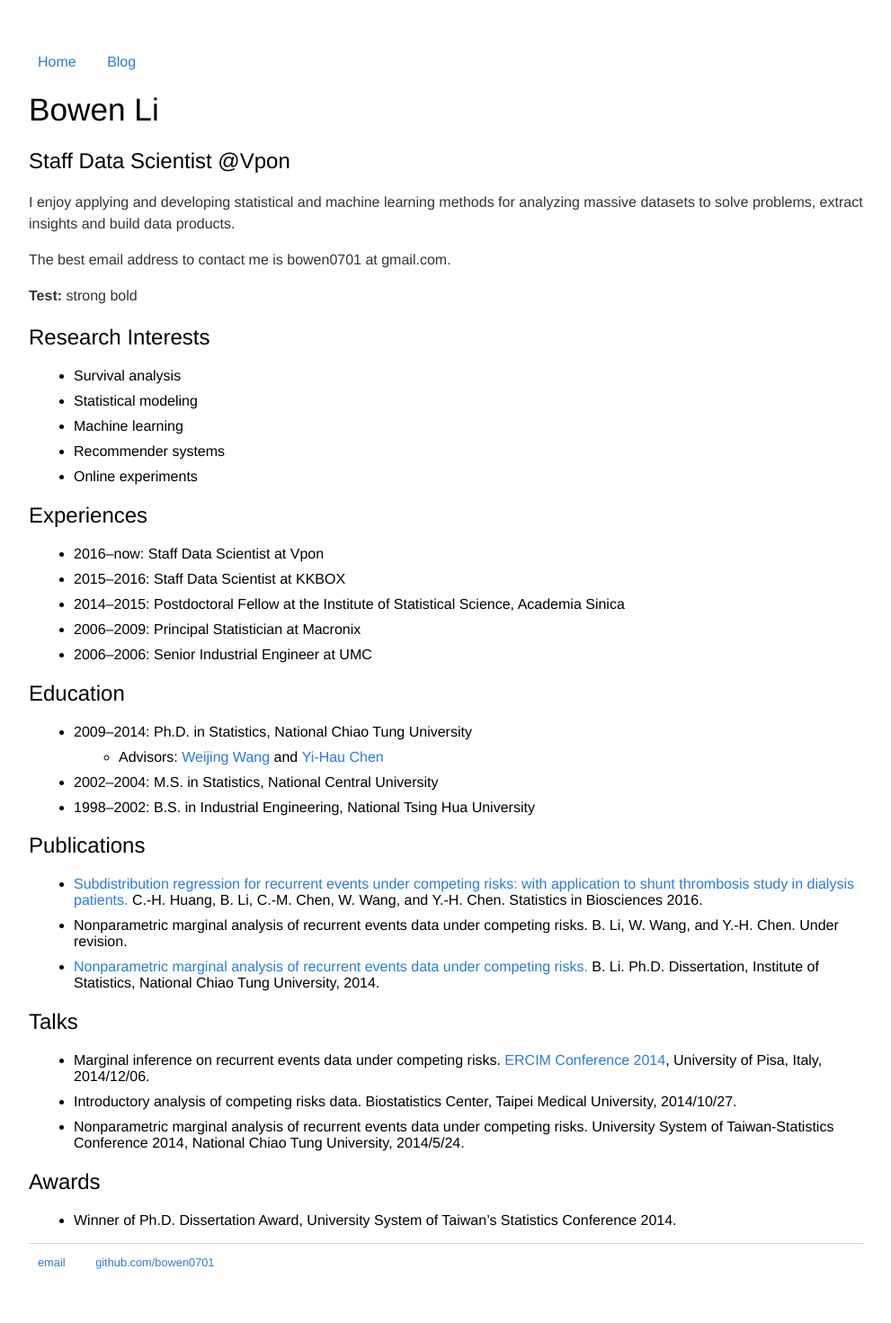
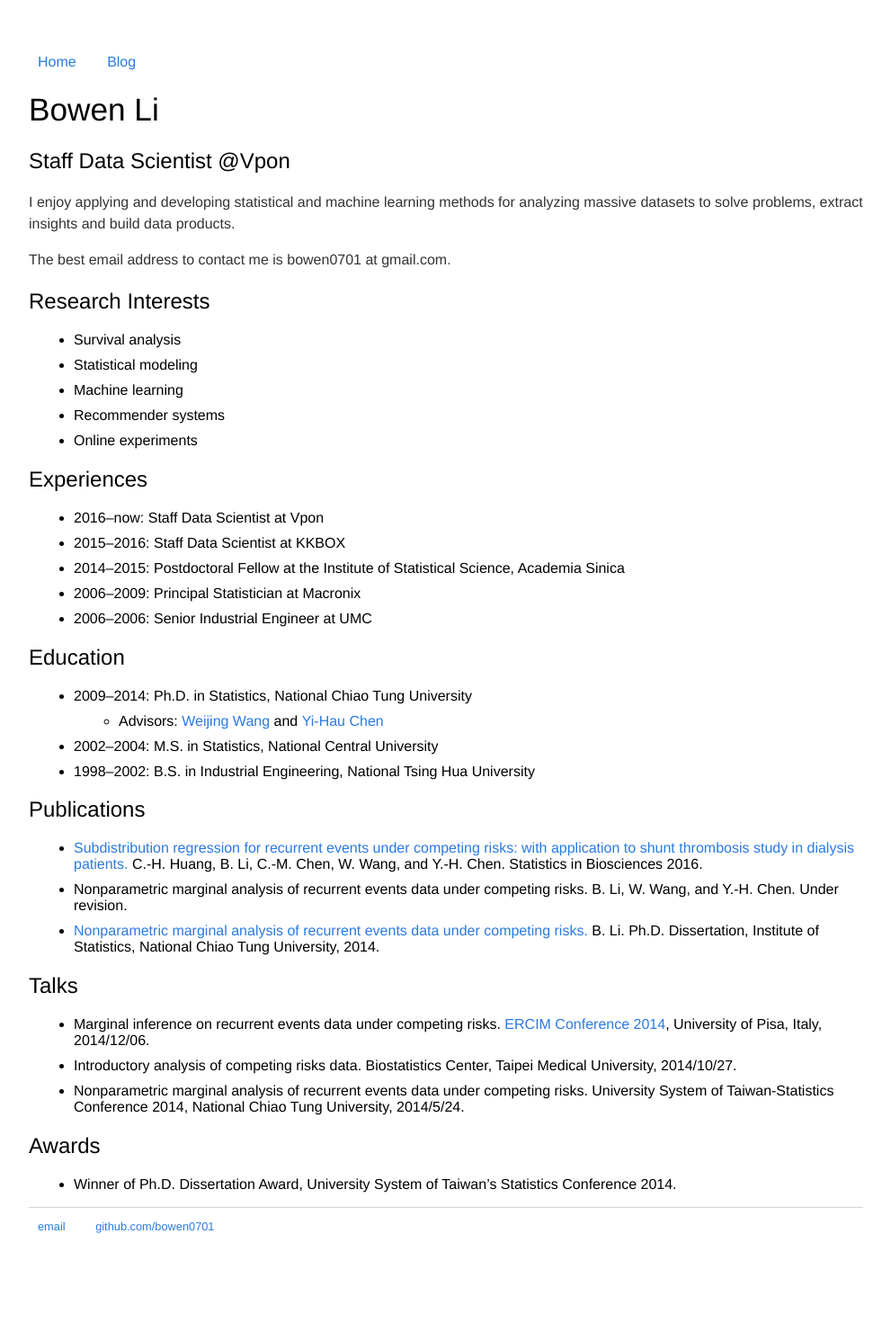
Before and after one commit to bowen0701/bowen0701.github.io, a Jekyll site: the page built from index.md, in a window 1280 px wide. Shown: the whole page at 90% size, without its empty margins (144-1135 px from the left). Built offline with Jekyll 4.4.1, drawn with Linux system fonts in a browser that asks for light colours; after the commit the page ends 1431 px from its top, so only the background shows below that.

Commit message:
Remove test words

```diff
--- a/index.md
+++ b/index.md
@@ -10,8 +10,6 @@ title: Bowen Li's Website
 I enjoy applying and developing statistical and machine learning methods for analyzing massive datasets to solve problems, extract insights and build data products.
 
 The best email address to contact me is bowen0701 at gmail.com.
-
-**Test:** strong bold
 
 ## Research Interests
 - Survival analysis
```
